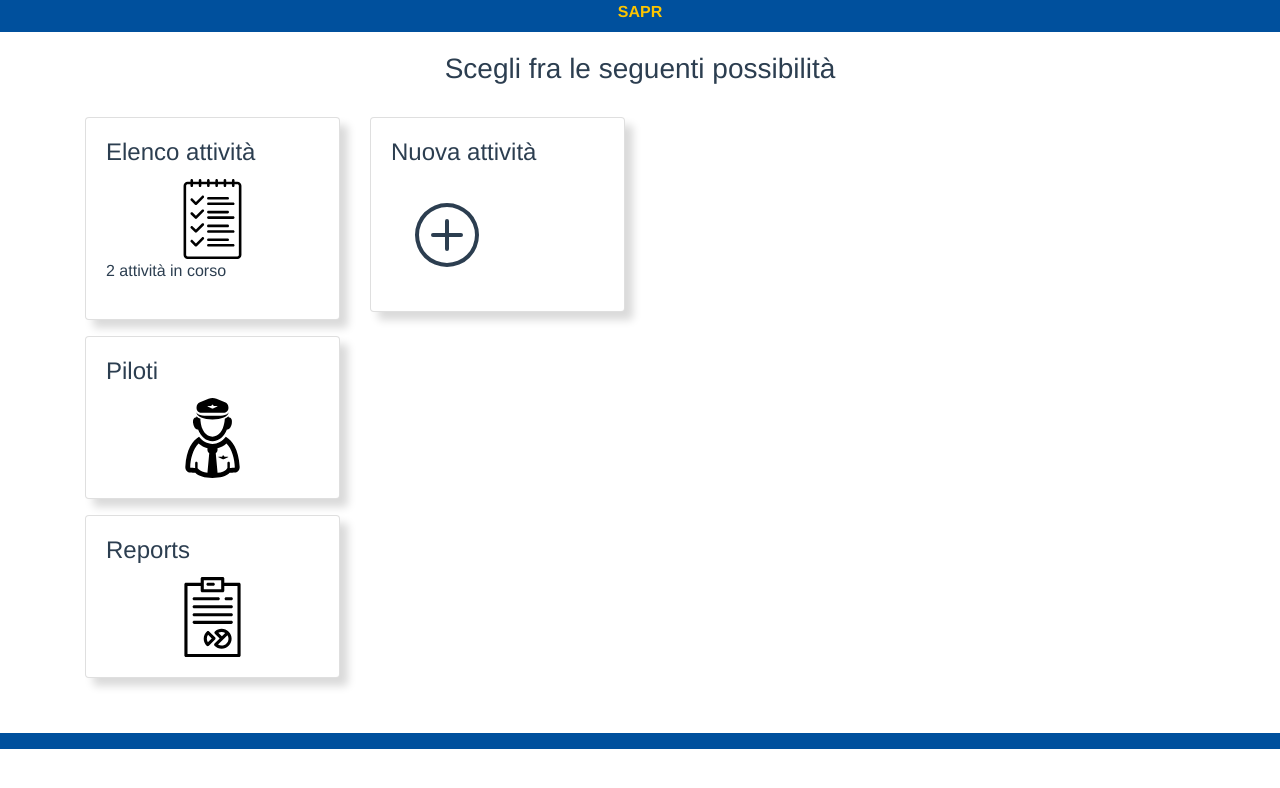
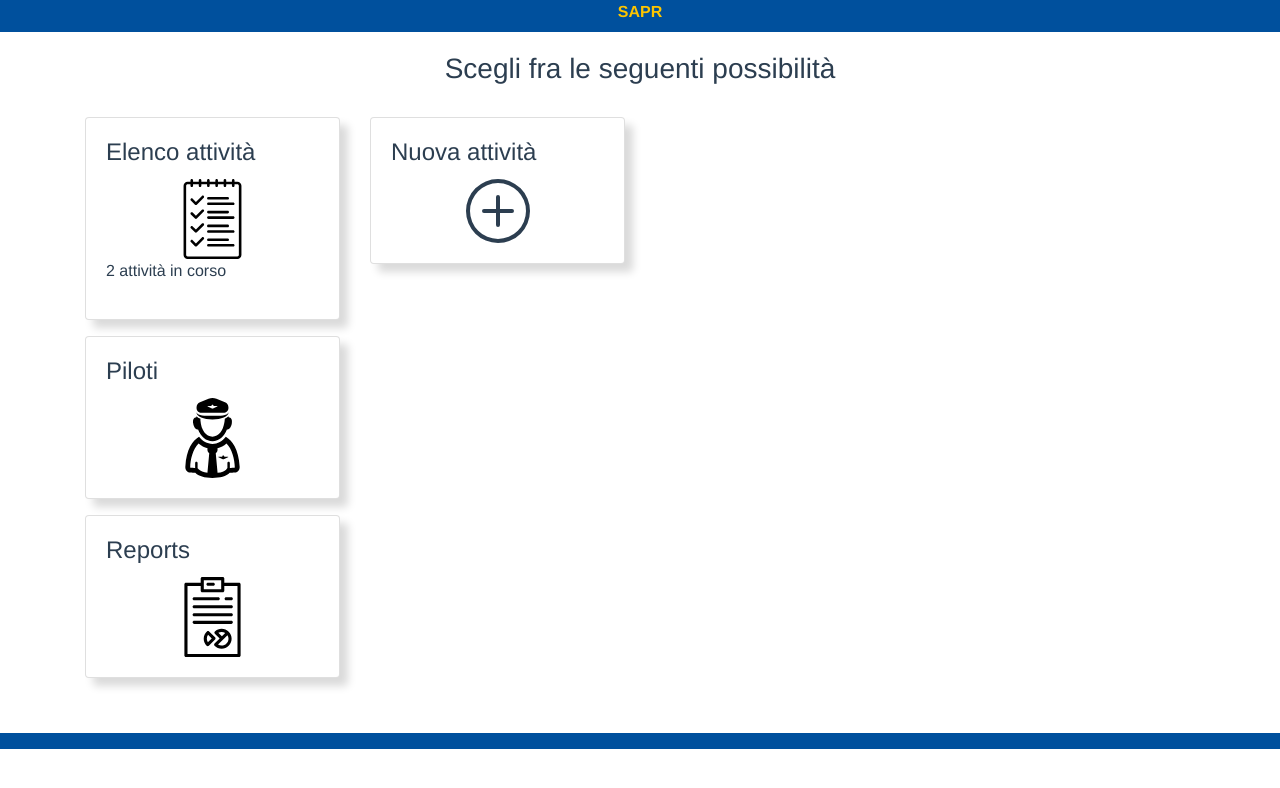
Before and after one commit to mfoschian/sapr, a Vue app: page /#/ in a window 1280 px wide. Shown: the top 788 px of the page. Built offline with nearby package versions, Linux system fonts and the light colour scheme; data requests are answered from the project's data file.

Commit message:
ui restyle

```diff
--- a/src/pages/home.vue
+++ b/src/pages/home.vue
@@ -28,7 +28,7 @@
 				<b-col >
 					<b-card title="Nuova attività" >
 						<!-- <b-card-text>Gestisci le attività che hai creato</b-card-text> -->
-						<div class="p-4">
+						<div class="centered">
 							<b-icon icon="plus-circle" font-scale="4"></b-icon>
 							<!-- <b-icon icon="plus-circle" animation="spin" font-scale="4" shift-v="8"></b-icon> -->
 						</div>
@@ -143,4 +143,7 @@ export default {
 		}
 	}
 }
+.centered {
+	text-align: center;
+}
 </style>
```
